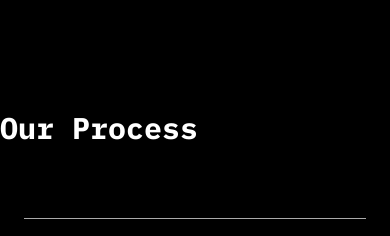
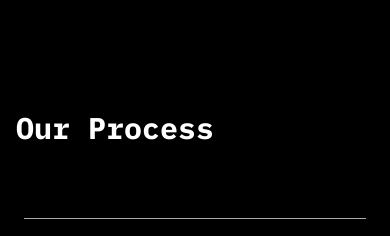
Before and after one commit to Generalsoi/detect-atlantic, a React (Vite) app: page /platform in a window 390 px wide. Shown: the part 510-746 px from the top of the page. Built offline with nearby package versions, Linux system fonts and the light colour scheme.

Commit message:
fix: responsiveness issue fixed

```diff
--- a/src/layouts/solutions/platform.tsx
+++ b/src/layouts/solutions/platform.tsx
@@ -59,7 +59,7 @@ export const Platform: FC = () => {
         </motion.div>
       </div>
 
-      <div className="mt-10 md:px-10 lg:px-20 py-10 md:py-20">
+      <div className="mt-10 px-4 md:px-10 lg:px-20 py-10 md:py-20">
         <p className="text-justify text-3xl font-bold">Our Process</p>
       </div>
 
```
